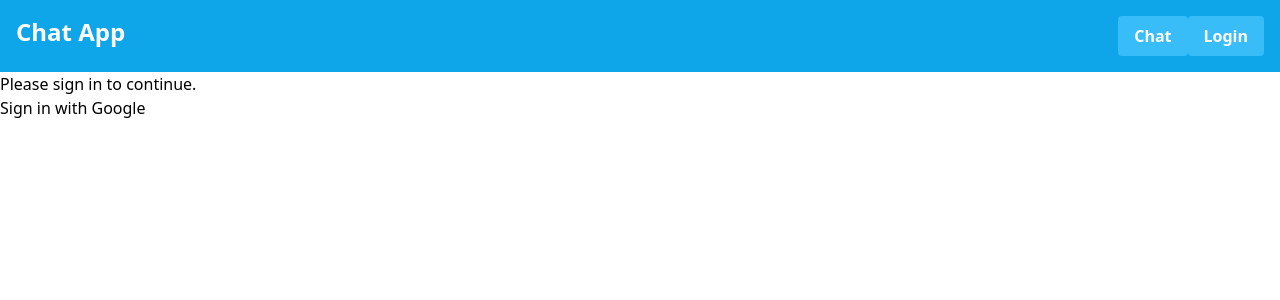
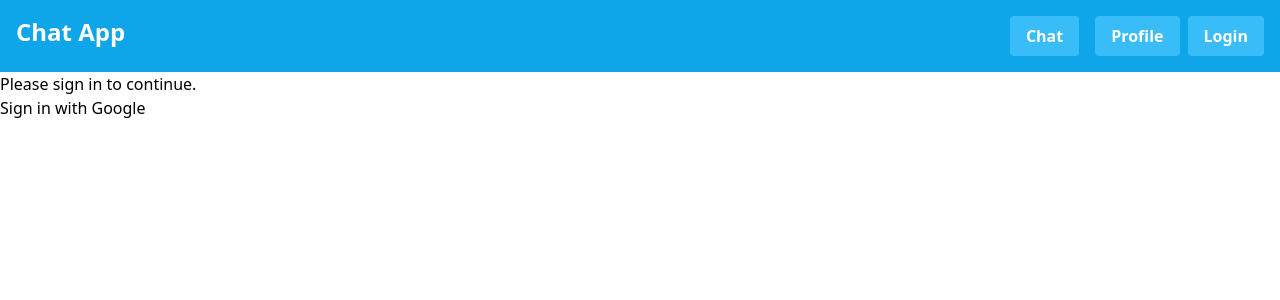
Before and after one commit to mathcodes/react-interview-challenges, a React (Create React App) app: page / in a window 1280 px wide. Shown: the top 300 px of the page. Built offline with nearby package versions, Linux system fonts and the light colour scheme; no server answers.

Commit message:
chat and header changes

```diff
--- a/src/components/Chat.jsx
+++ b/src/components/Chat.jsx
@@ -10,6 +10,7 @@ import Header from './Header';
 
 function Chat({ handleLogout, handleSignIn }) {
   const firebaseInstance = useContext(FirebaseContext);
+  console.log('firebaseInstance', firebaseInstance);
   const [messages, setMessages] = useState([]);
   const [newMessage, setNewMessage] = useState('');
   const [savedMessages, setSavedMessages] = useState([]);
@@ -54,6 +55,7 @@ function Chat({ handleLogout, handleSignIn }) {
     messageRef.remove();
   };
 
+  // handleSaveMessage is  a function that saves a message to the database. Notice that we are using the same database.ref() method as we did in the useEffect() hook. This is because we are using the same database, but we are using a different path. The path we are using is savedMessages/${firebaseInstance.auth().currentUser.uid}. This path is a reference to the savedMessages node in the database. The ${firebaseInstance.auth().currentUser.uid} part of the path is a reference to the current user's id. This means that each user will have their own savedMessages node in the database. This is how we can save messages for each user. We are using the push() method to create a new message in the savedMessages node. We are then using the set() method to set the text, userId, and timestamp properties of the message. We are also using the setSavedMessages() hook to update the savedMessages state variable. This will cause the component to re-render and display the new saved message.
   const handleSaveMessage = (messageId) => {
     const message = messages.find((message) => message.id === messageId);
     const savedMessagesRef = database.ref(`savedMessages/${firebaseInstance.auth().currentUser.uid}`);
@@ -132,7 +134,6 @@ function Chat({ handleLogout, handleSignIn }) {
         <input className="m-2 bg-gray-300" type="text" value={newMessage} onChange={(event) => setNewMessage(event.target.value)} />
         <button type="submit">Send</button>
       </form>
-      <Link className="m-2 inline-block rounded bg-yellow-700 px-6 pt-2.5 pb-2 text-xs font-medium uppercase leading-normal text-white shadow-[0_4px_9px_-4px_#3b71ca] transition duration-150 ease-in-out hover:bg-primary-600 hover:shadow-[0_8px_9px_-4px_rgba(59,113,202,0.3),0_4px_18px_0_rgba(59,113,202,0.2)] focus:bg-primary-600 focus:shadow-[0_8px_9px_-4px_rgba(59,113,202,0.3),0_4px_18px_0_rgba(59,113,202,0.2)] focus:outline-none focus:ring-0 active:bg-primary-700 active:shadow-[0_8px_9px_-4px_rgba(59,113,202,0.3),0_4px_18px_0_rgba(59,113,202,0.2)]" to="/profile">PROFILE</Link>
     </div>
 
   );
--- a/src/components/Header.js
+++ b/src/components/Header.js
@@ -19,9 +19,14 @@ function Header({ fName, id, handleSignIn, handleSignOut, user }) {
       </div>
       <div>
         <button
-          className="inline-flex px-4 py-2 font-bold text-white rounded flex-end bg-sky-400 hover:bg-sky-300"
+          className="inline-flex px-4 py-2 mx-2 font-bold text-white rounded flex-end bg-sky-400 hover:bg-sky-300"
           >
             <Link to="./">Chat</Link>
+          </button>
+        <button
+          className="inline-flex px-4 py-2 mx-2 font-bold text-white rounded flex-end bg-sky-400 hover:bg-sky-300"
+          >
+            <Link to="./profile">Profile</Link>
           </button>
         {user ? (
           <button
--- a/src/components/UserProfile.js
+++ b/src/components/UserProfile.js
@@ -42,8 +42,7 @@ function UserProfile() {
 
   return (
     <div className="text-white UserProfile bg-sky-600">
-      <Header fName={userProfile.name} />
-      <div className="flex justify-between p-4 bg-sky-500">
+            <div className="flex justify-between p-4 bg-sky-500">
       <h1>User Profile</h1>
       <p>Name: {userProfile.name}</p>
       <p>ID: {shortenUserId(userProfile.id)}</p>
@@ -54,9 +53,9 @@ function UserProfile() {
           <>
           <li key={message.id} className="p-4 p-6 m-2 rounded-md bg-sky-400">
             <p className="text-xl font-bold">{message.text}</p>
-            <p>User ID: {message.userId}</p>
+            <p>User ID: {shortenUserId(message.userId)}</p>
           </li>
-                      <p>{new Date(message.timestamp).toLocaleString()}</p>
+           <p>{new Date(message.timestamp).toLocaleString()}</p>
           </>
         ))}
       </ul>
```
